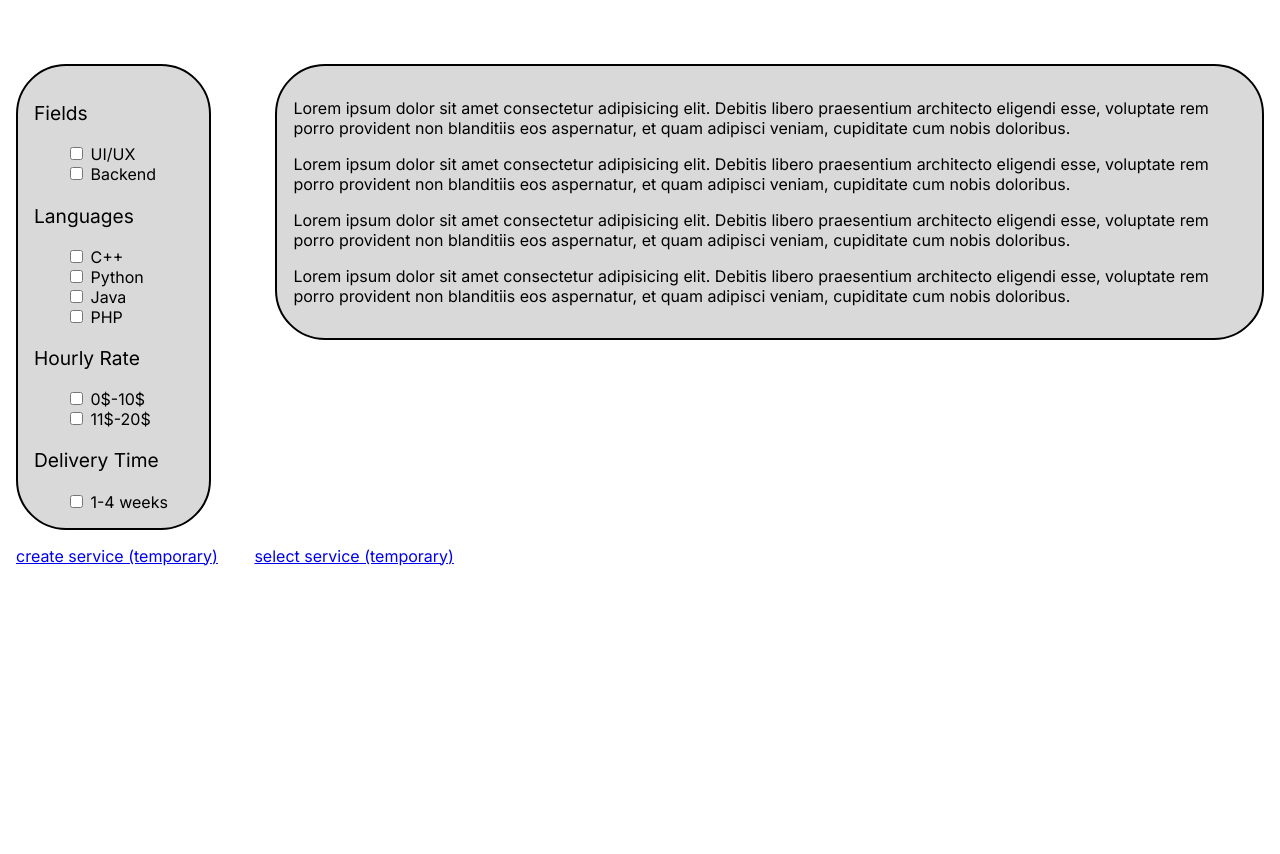
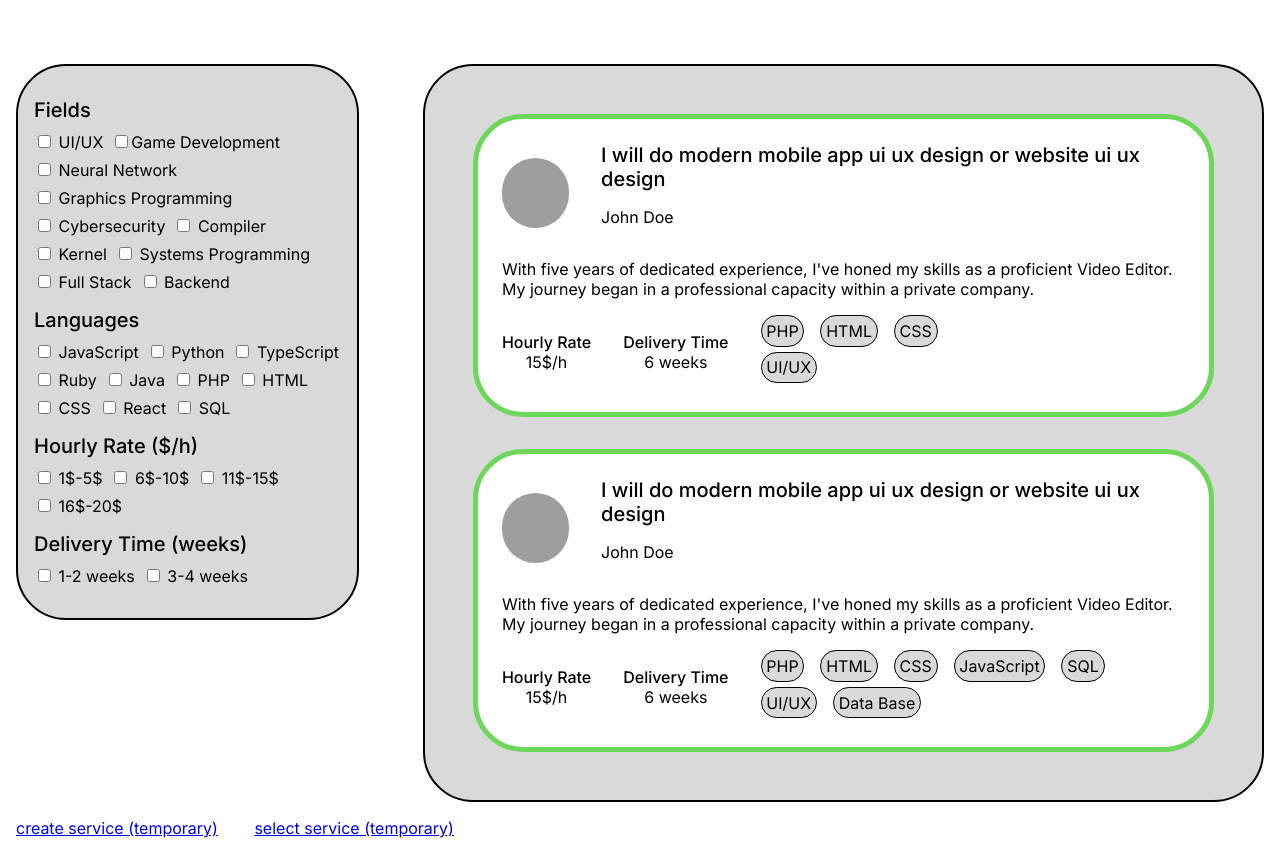
Before and after one commit to FEUP-LTW-2025/ltw-project-ltw14g07, a PHP site: page /test.html in a window 1280 px wide. Shown: the part 94-948 px from the top of the page. Before the commit the page ends 660 px from the top, so only its background shows below. Run offline with PHP 8.4, Linux system fonts and the light colour scheme; some web fonts are replaced; grey boxes are pictures that could not be loaded.

Commit message:
main page html + css

```diff
--- a/css/layout.css
+++ b/css/layout.css
@@ -20,6 +20,22 @@ body {
     padding: 1em;
 }
 
+.service-card {
+    > section {
+        display: flex;
+        gap: 2em;
+        align-items: center
+    }
+
+    h2, h3, h4 {
+        margin:0;
+    }
+
+    h4 ~ p {
+        margin: 0;
+    }
+}
+
 .labeled-input {
     h3 {
         margin: 0;
@@ -31,6 +47,7 @@ body {
     display: flex;
     flex-wrap: wrap;
     gap: 1em;
+    margin-bottom: 5px;
 }
 
 
@@ -70,20 +87,28 @@ body > header {
     align-items: flex-start;
     gap: 4em;
     margin-top: 3em;
+
+    > section {
+        display: flex;
+        flex-direction: column;
+        gap: 2em;
+    }
 }
 
 #listing aside {
-    width: 20em;
+    width: 35em;
     padding-left: 1em;
 
-    .group-input {
-        padding-left: 2em;
-
-        label {
-            display:block
-        }
+    div {
+        display: flex;
+        flex-wrap: wrap;
+        gap: 0.5em;
     }
 
+    section  {
+        margin-top: 1em;
+        margin-bottom: 1em;
+    }
 }
 
 
--- a/css/style.css
+++ b/css/style.css
@@ -24,6 +24,7 @@ html {
     font-family: "Inter";
 }
 
+
 /*----------------- TEMPLATE ------------------*/
 
 .title {
@@ -42,6 +43,21 @@ html {
     border-radius: 50px;
 }
 
+.service-card {
+    border: 5px solid var(--primary-green);
+    border-radius: 50px;
+    background-color: white;
+    padding: 1.5em;
+
+    h4 ~ p {
+        text-align: center;
+    }
+
+    h4 {
+        font-weight: 500;
+    }
+}
+
 .green-button {
     background-color: var(--primary-green);    /* make general button*/
     font-size: var(--label);
@@ -56,7 +72,7 @@ html {
         padding: 0.3em;
         border: 1px solid;
         border-radius: 50px;
-        font-size: var(--big-text);
+        font-size: var(--med-text);
     }
 }
 
@@ -82,8 +98,17 @@ body > header {
 
 /*----------------- MAIN PAGE ------------------*/
 
-#listing aside p{
-    font-size: 1.2rem;
+#listing {
+    img {
+        width: 70px;
+        height: 70px;
+        border-radius: 80px;
+    }
+
+    > section {
+        padding: 3em;
+    }
+
 }
 
 
--- a/test.html
+++ b/test.html
@@ -23,48 +23,132 @@
 
         <main id = "listing">
             <aside class="card">
-                <article>
-                    <p> Fields</p>
-                    <div class = group-input>
-                        <label><input type="checkbox" name="fields" id="UI/UX"> UI/UX </label>
-                        <label><input type="checkbox" name="fields" id="Backend"> Backend </label>
+                <section class="labeled-input">
+                    <h3 class="med-label">Fields</h3>
+                    <div>
+                        <label><input type="checkbox"> UI/UX</label>
+                        <label><input type="checkbox">Game Development</label>
+                        <label><input type="checkbox"> Neural Network </label>
+                        <label><input type="checkbox"> Graphics Programming</label>
+                        <label><input type="checkbox"> Cybersecurity </label>
+                        <label><input type="checkbox"> Compiler</label>
+                        <label><input type="checkbox"> Kernel</label>
+                        <label><input type="checkbox"> Systems Programming</label>
+                        <label><input type="checkbox"> Full Stack</label>
+                        <label><input type="checkbox"> Backend</label>
                     </div>
+                </section>
+
+                <section class="labeled-input">
+                    <h3 class="med-label">Languages</h3>
+                    <div>
+                        <label><input type="checkbox"> JavaScript</label>
+                        <label><input type="checkbox"> Python</label>
+                        <label><input type="checkbox"> TypeScript</label>
+                        <label><input type="checkbox"> Ruby</label>
+                        <label><input type="checkbox"> Java</label>
+                        <label><input type="checkbox"> PHP</label>
+                        <label><input type="checkbox"> HTML</label>
+                        <label><input type="checkbox"> CSS</label>
+                        <label><input type="checkbox"> React</label>
+                        <label><input type="checkbox"> SQL</label>
+                    </div>
+                </section>
+
+                <section class="labeled-input">
+                    <h3 class="med-label">Hourly Rate ($/h)</h3>
+                    <div>
+                        <label><input type="checkbox"> 1$-5$</label>
+                        <label><input type="checkbox"> 6$-10$</label>
+                        <label><input type="checkbox"> 11$-15$</label>
+                        <label><input type="checkbox"> 16$-20$</label>
+                    </div>
+                </section>
+
+                <section class="labeled-input">
+                    <h3 class="med-label">Delivery Time (weeks)</h3>
+                    <div>
+                        <label><input type="checkbox"> 1-2 weeks</label>
+                        <label><input type="checkbox"> 3-4 weeks</label>
+                    </div>
+                </section>
+            </aside>
+
+            <section class="card">
+                <article class="service-card">
+                    <section>
+                        <img src="https://picsum.photos/id/237/200/300">
+                        <div>
+                            <h3 class="med-label">I will do modern mobile app ui ux design or website ui ux design</h3>
+                            <p>John Doe</p>
+                        </div>
+                    </section>
+                    <p>With five years of dedicated experience, I've honed my skills as a proficient Video Editor. My journey began in a professional capacity within a private company.</p>
+                    <section>
+                        <div>
+                            <h4>Hourly Rate</h4>
+                            <p>15$/h</p>
+                        </div>
+
+                        <div>
+                            <h4>Delivery Time</h4>
+                            <p>6 weeks</p>
+                        </div>
+
+                        <article>
+                            <div class="tag-list">
+                                <span>PHP</span>
+                                <span>HTML</span>
+                                <span>CSS</span>
+                            </div>
+
+                            <div class="tag-list">
+                                <span>UI/UX</span>
+                            </div>
+                        </article>
+                    </section>
                 </article>
 
-                <article>
-                    <p>Languages</p>
-                    <div class = group-input>
-                        <label><input type="checkbox" name="languages" value="UI/UX"> C++ </label>
-                        <label><input type="checkbox" name="languages" value="UI/UX"> Python </label>
-                        <label><input type="checkbox" name="languages" value="UI/UX"> Java </label>
-                        <label><input type="checkbox" name="languages" value="UI/UX"> PHP </label>
-                    </div>
+                <article class="service-card">
+                    <section>
+                        <img src="https://picsum.photos/id/237/200/300">
+                        <div>
+                            <h3 class="med-label">I will do modern mobile app ui ux design or website ui ux design</h3>
+                            <p>John Doe</p>
+                        </div>
+                    </section>
+                    <p>With five years of dedicated experience, I've honed my skills as a proficient Video Editor. My journey began in a professional capacity within a private company.</p>
+                    <section>
+                        <div>
+                            <h4>Hourly Rate</h4>
+                            <p>15$/h</p>
+                        </div>
+
+                        <div>
+                            <h4>Delivery Time</h4>
+                            <p>6 weeks</p>
+                        </div>
+
+                        <article>
+                            <div class="tag-list">
+                                <span>PHP</span>
+                                <span>HTML</span>
+                                <span>CSS</span>
+                                <span>JavaScript</span>
+                                <span>SQL</span>
+                            </div>
+
+                            <div class="tag-list">
+                                <span>UI/UX</span>
+                                <span>Data Base</span>
+                            </div>
+                        </article>
+                    </section>
                 </article>
 
-                <article>
-                    <p>Hourly Rate</p>
-                    <div class = group-input>
-                        <label><input type="checkbox" name="hourlyRate" value="UI/UX"> 0$-10$ </label>
-                        <label><input type="checkbox" name="hourlyRate" value="UI/UX"> 11$-20$ </label>
-                    </div>
-                </article>
-
-                <article>
-                    <p>Delivery Time</p>
-                    <div class = group-input>
-                        <label><input type="checkbox" name="deliveryTime" value="UI/UX"> 1-4 weeks </label>
-                    </div>
-                </article>
-            </aside>
-
-            <article class="card">
-                <p>Lorem ipsum dolor sit amet consectetur adipisicing elit. Debitis libero praesentium architecto eligendi esse, voluptate rem porro provident non blanditiis eos aspernatur, et quam adipisci veniam, cupiditate cum nobis doloribus.</p>
-                <p>Lorem ipsum dolor sit amet consectetur adipisicing elit. Debitis libero praesentium architecto eligendi esse, voluptate rem porro provident non blanditiis eos aspernatur, et quam adipisci veniam, cupiditate cum nobis doloribus.</p>
-                <p>Lorem ipsum dolor sit amet consectetur adipisicing elit. Debitis libero praesentium architecto eligendi esse, voluptate rem porro provident non blanditiis eos aspernatur, et quam adipisci veniam, cupiditate cum nobis doloribus.</p>
-                <p>Lorem ipsum dolor sit amet consectetur adipisicing elit. Debitis libero praesentium architecto eligendi esse, voluptate rem porro provident non blanditiis eos aspernatur, et quam adipisci veniam, cupiditate cum nobis doloribus.</p>
-            </article>
+            </section>
         </main>
-        <a href="createService.html"> create service (temporary)</a>
+        <a href="createService.html">create service (temporary)</a>
         <a href="selectService.html">select service (temporary)</a>
     </body>
 </html>
```
